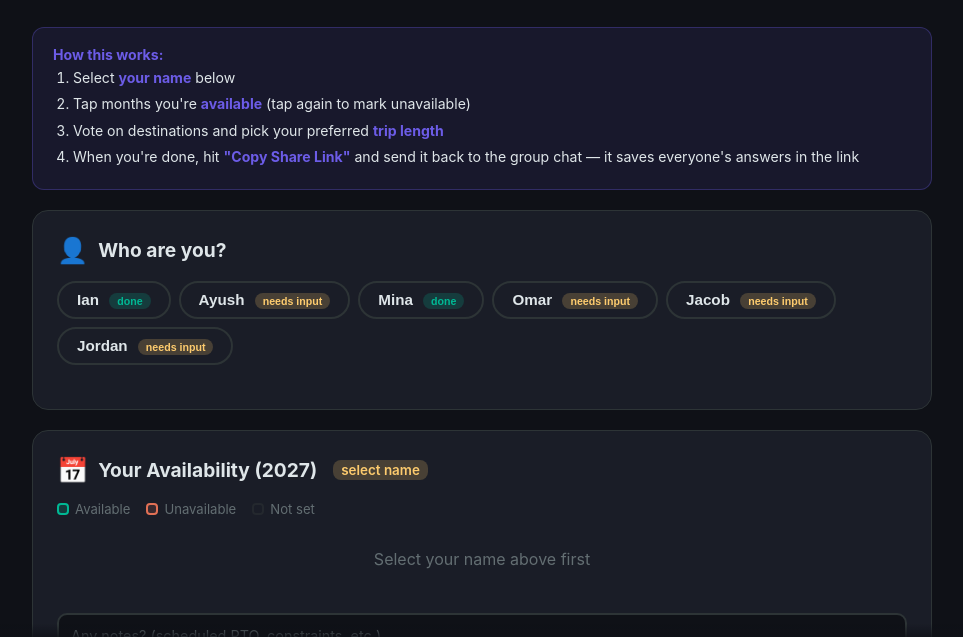
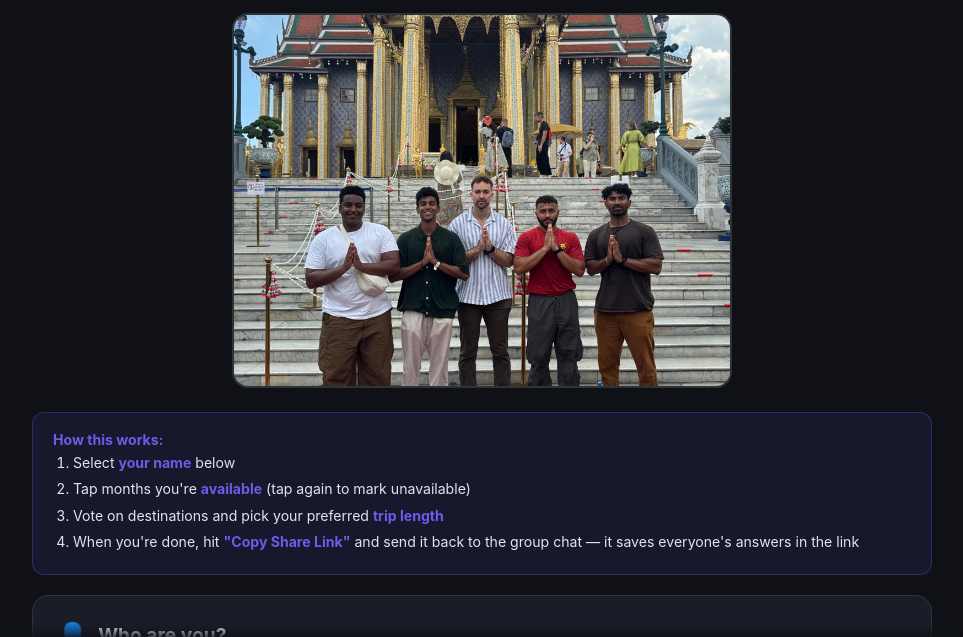
Before and after one commit to aped34/boys-trip, a plain HTML site: page index.html in a window 1280 px wide. Shown: the part 93-730 px from the top of the page, without its empty margins (158-1121 px from the left). Drawn offline with Linux system fonts and the light colour scheme.

Commit message:
Add group photo to header

```diff
--- a/index.html
+++ b/index.html
@@ -35,9 +35,13 @@
     -webkit-background-clip: text;
     -webkit-text-fill-color: transparent;
     background-clip: text;
-    margin-bottom: 6px;
+    margin-bottom: 16px;
   }
-  header p { display: none; }
+  .hero-img {
+    width: 100%; max-width: 500px; border-radius: 16px;
+    border: 2px solid var(--border); margin: 0 auto;
+    display: block; object-fit: cover; aspect-ratio: 4/3;
+  }
   .section {
     background: var(--card);
     border-radius: 16px;
@@ -276,6 +280,7 @@
 <div class="container">
   <header>
     <h1>Boys Trip Round 2</h1>
+    <img src="header.jpg" alt="Boys Trip Round 1" class="hero-img">
   </header>
 
   <div class="instructions">
```
Also changed, not shown: header.jpg (added).
